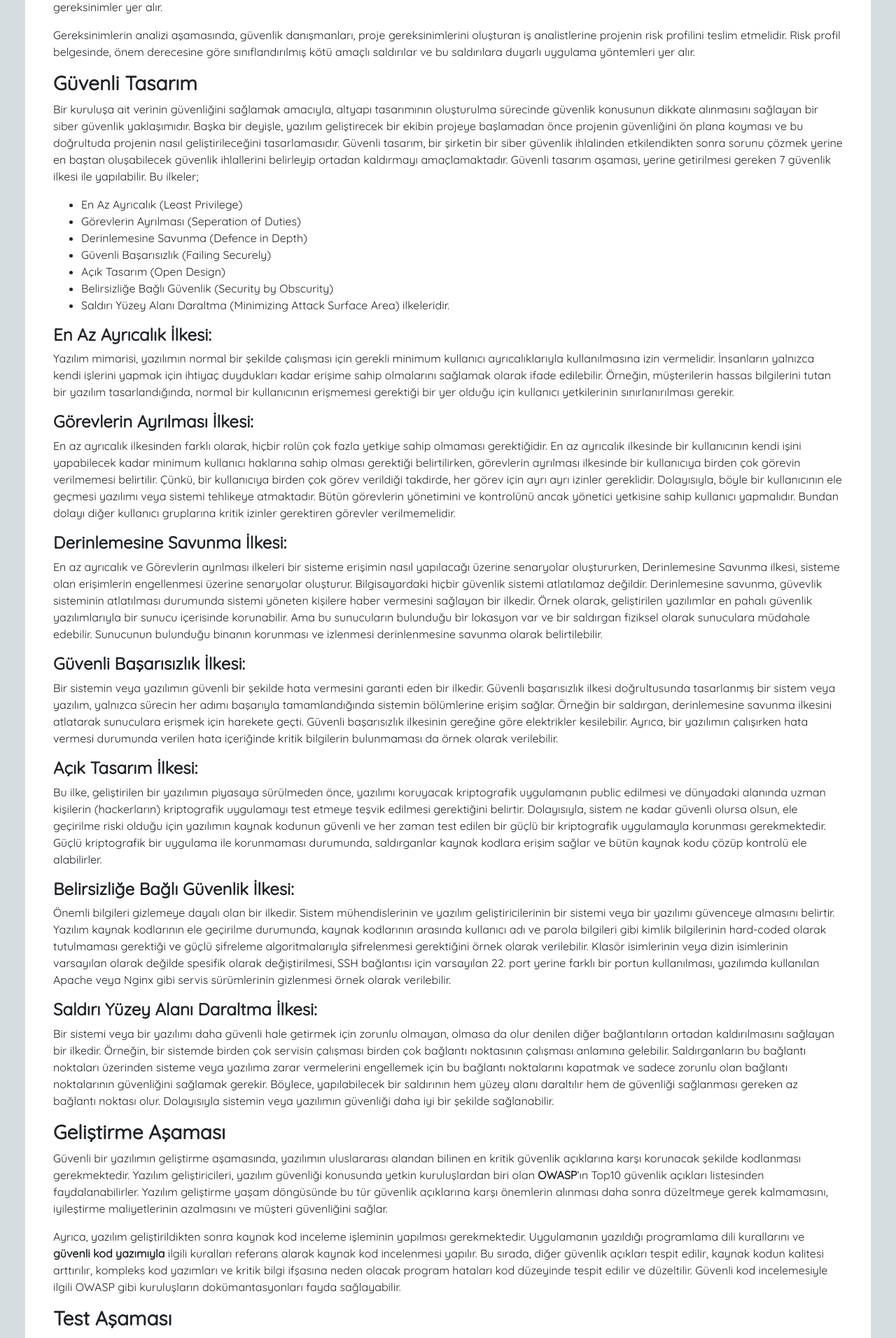
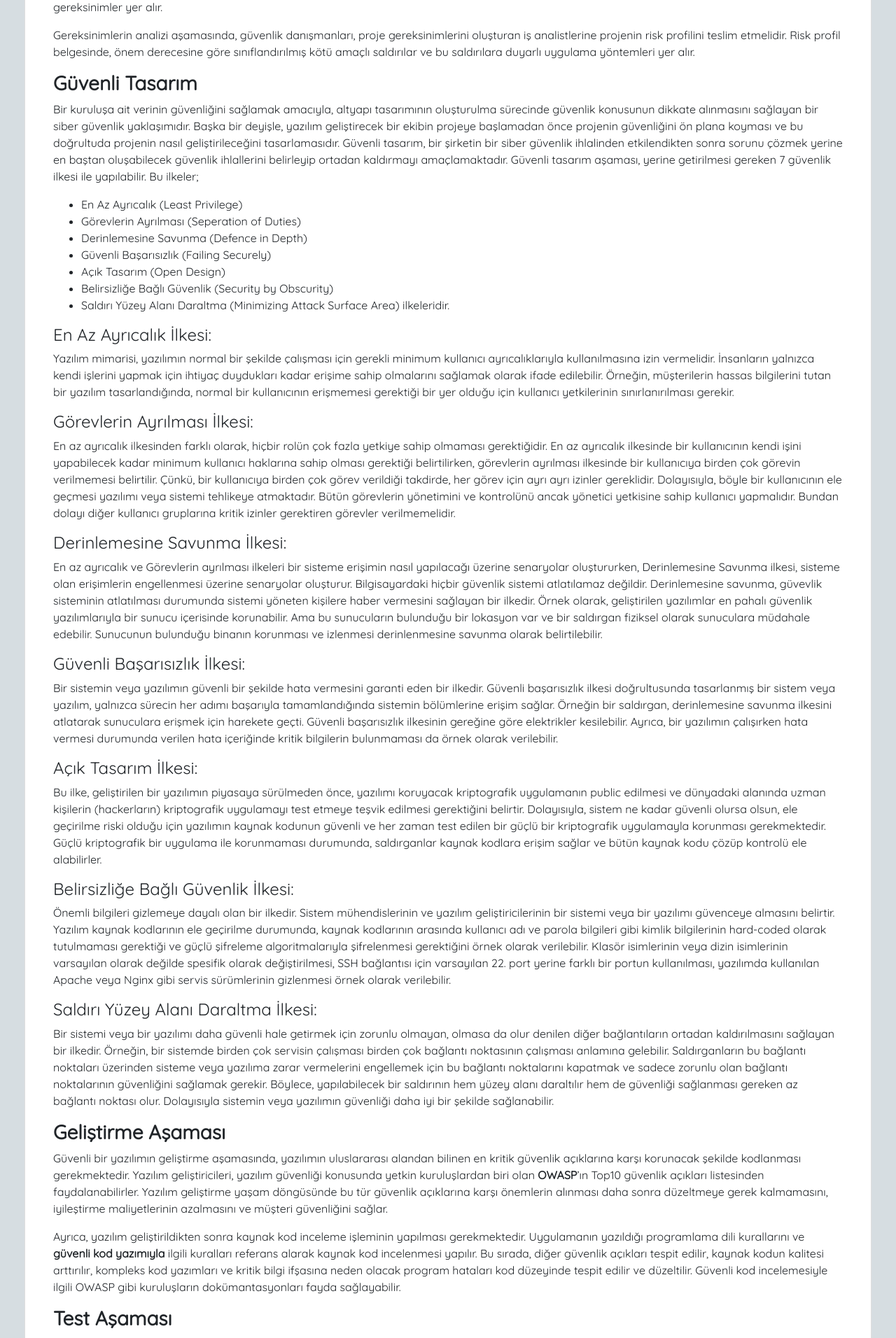
Before and after one commit to laccart/laccart, a Jekyll site: the page built from _posts/2021-06-19-Guvenli-Yazilim-Gelistirme.markdown, in a window 1280 px wide. Shown: the part 1232-3144 px from the top of the page at 70% size. Built offline with Jekyll 4.4.1, drawn with Linux system fonts in a browser that asks for light colours; nearby versions of some CDN libraries.

```diff
--- a/_posts/2021-06-19-Guvenli-Yazilim-Gelistirme.markdown
+++ b/_posts/2021-06-19-Guvenli-Yazilim-Gelistirme.markdown
@@ -42,25 +42,25 @@ Bir kuruluşa ait verinin güvenliğini sağlamak amacıyla, altyapı tasarımı
 -	Saldırı Yüzey Alanı Daraltma (Minimizing Attack Surface Area)
 ilkeleridir.
 
-#### **En Az Ayrıcalık İlkesi:**
+#### En Az Ayrıcalık İlkesi:
 Yazılım mimarisi, yazılımın normal bir şekilde çalışması için gerekli minimum kullanıcı ayrıcalıklarıyla kullanılmasına izin vermelidir. İnsanların yalnızca kendi işlerini yapmak için ihtiyaç duydukları kadar erişime sahip olmalarını sağlamak olarak ifade edilebilir. Örneğin, müşterilerin hassas bilgilerini tutan bir yazılım tasarlandığında, normal bir kullanıcının erişmemesi gerektiği bir yer olduğu için kullanıcı yetkilerinin sınırlanırılması gerekir.
 
-#### **Görevlerin Ayrılması İlkesi:**
+#### Görevlerin Ayrılması İlkesi:
 En az ayrıcalık ilkesinden farklı olarak, hiçbir rolün çok fazla yetkiye sahip olmaması gerektiğidir. En az ayrıcalık ilkesinde bir kullanıcının kendi işini yapabilecek kadar minimum kullanıcı haklarına sahip olması gerektiği belirtilirken, görevlerin ayrılması ilkesinde bir kullanıcıya birden çok görevin verilmemesi belirtilir. Çünkü, bir kullanıcıya birden çok görev verildiği takdirde, her görev için ayrı ayrı izinler gereklidir. Dolayısıyla, böyle bir kullanıcının ele geçmesi yazılımı veya sistemi tehlikeye atmaktadır. Bütün görevlerin yönetimini ve kontrolünü ancak yönetici yetkisine sahip kullanıcı yapmalıdır. Bundan dolayı diğer kullanıcı gruplarına kritik izinler gerektiren görevler verilmemelidir.
 
-#### **Derinlemesine Savunma İlkesi:**
+#### Derinlemesine Savunma İlkesi:
 En az ayrıcalık ve Görevlerin ayrılması ilkeleri bir sisteme erişimin nasıl yapılacağı üzerine senaryolar oluştururken, Derinlemesine Savunma ilkesi, sisteme olan erişimlerin engellenmesi üzerine senaryolar oluşturur. Bilgisayardaki hiçbir güvenlik sistemi atlatılamaz değildir. Derinlemesine savunma, güvevlik sisteminin atlatılması durumunda sistemi yöneten kişilere haber vermesini sağlayan bir ilkedir. Örnek olarak, geliştirilen yazılımlar en pahalı güvenlik yazılımlarıyla bir sunucu içerisinde korunabilir. Ama bu sunucuların bulunduğu bir lokasyon var ve bir saldırgan fiziksel olarak sunuculara müdahale edebilir. Sunucunun bulunduğu binanın korunması ve izlenmesi derinlenmesine savunma olarak belirtilebilir.
 
-#### **Güvenli Başarısızlık İlkesi:**
+#### Güvenli Başarısızlık İlkesi:
 Bir sistemin veya yazılımın güvenli bir şekilde hata vermesini garanti eden bir ilkedir. Güvenli başarısızlık ilkesi doğrultusunda tasarlanmış bir sistem veya yazılım, yalnızca sürecin her adımı başarıyla tamamlandığında sistemin bölümlerine erişim sağlar. Örneğin bir saldırgan, derinlemesine savunma ilkesini atlatarak sunuculara erişmek için harekete geçti. Güvenli başarısızlık ilkesinin gereğine göre elektrikler kesilebilir. Ayrıca, bir yazılımın çalışırken hata vermesi durumunda verilen hata içeriğinde kritik bilgilerin bulunmaması da örnek olarak verilebilir.
 
-#### **Açık Tasarım İlkesi:**
+#### Açık Tasarım İlkesi:
 Bu ilke, geliştirilen bir yazılımın piyasaya sürülmeden önce, yazılımı koruyacak kriptografik uygulamanın public edilmesi ve dünyadaki alanında uzman kişilerin (hackerların) kriptografik uygulamayı test etmeye teşvik edilmesi gerektiğini belirtir. Dolayısıyla, sistem ne kadar güvenli olursa olsun, ele geçirilme riski olduğu için yazılımın kaynak kodunun güvenli ve her zaman test edilen bir güçlü bir kriptografik uygulamayla korunması gerekmektedir. Güçlü kriptografik bir uygulama ile korunmaması durumunda, saldırganlar kaynak kodlara erişim sağlar ve bütün kaynak kodu çözüp kontrolü ele alabilirler.
 
-#### **Belirsizliğe Bağlı Güvenlik İlkesi:**
+#### Belirsizliğe Bağlı Güvenlik İlkesi:
 Önemli bilgileri gizlemeye dayalı olan bir ilkedir. Sistem mühendislerinin ve yazılım geliştiricilerinin bir sistemi veya bir yazılımı güvenceye almasını belirtir. Yazılım kaynak kodlarının ele geçirilme durumunda, kaynak kodlarının arasında kullanıcı adı ve parola bilgileri gibi kimlik bilgilerinin hard-coded olarak tutulmaması gerektiği ve güçlü şifreleme algoritmalarıyla şifrelenmesi gerektiğini örnek olarak verilebilir. Klasör isimlerinin veya dizin isimlerinin varsayılan olarak değilde spesifik olarak değiştirilmesi, SSH bağlantısı için varsayılan 22. port yerine farklı bir portun kullanılması, yazılımda kullanılan Apache veya Nginx gibi servis sürümlerinin gizlenmesi örnek olarak verilebilir.
 
-#### **Saldırı Yüzey Alanı Daraltma İlkesi:**
+#### Saldırı Yüzey Alanı Daraltma İlkesi:
 Bir sistemi veya bir yazılımı daha güvenli hale getirmek için zorunlu olmayan, olmasa da olur denilen diğer bağlantıların ortadan kaldırılmasını sağlayan bir ilkedir. Örneğin, bir sistemde birden çok servisin çalışması birden çok bağlantı noktasının çalışması anlamına gelebilir. Saldırganların bu bağlantı noktaları üzerinden sisteme veya yazılıma zarar vermelerini engellemek için bu bağlantı noktalarını kapatmak ve sadece zorunlu olan bağlantı noktalarının güvenliğini sağlamak gerekir. Böylece, yapılabilecek bir saldırının hem yüzey alanı daraltılır hem de güvenliği sağlanması gereken az bağlantı noktası olur. Dolayısıyla sistemin veya yazılımın güvenliği daha iyi bir şekilde sağlanabilir.
 
 ### **Geliştirme Aşaması**
```
